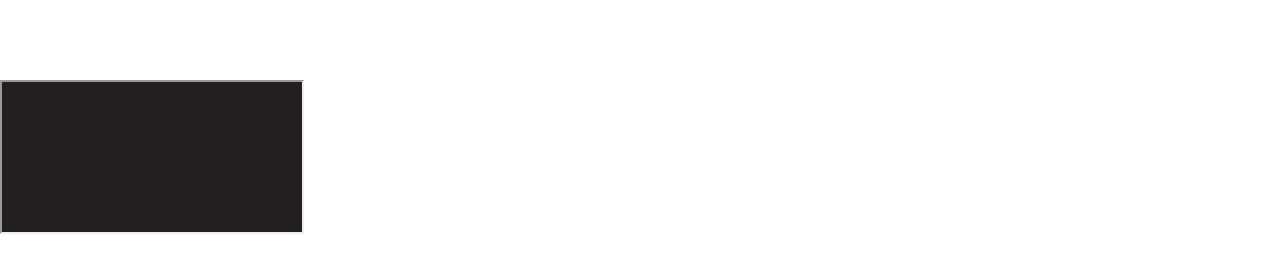
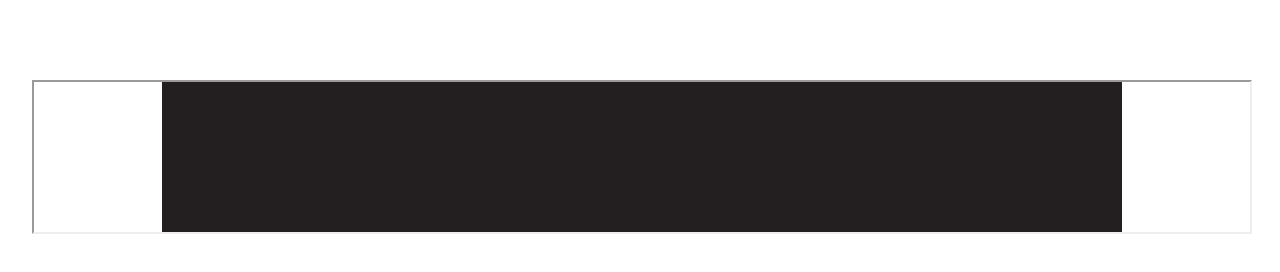
Before and after one commit to AnurajKat/AnurajKat.github.io, a plain HTML site: page index.html in a window 1280 px wide. Drawn offline with Linux system fonts and the light colour scheme.

Commit message:
unity integration fixes
alignment and size

```diff
--- a/index.html
+++ b/index.html
@@ -6,11 +6,13 @@
         <style>
           .content{
               margin-top: 5em;
+              height:90%;
+              width: 95%;
             }
             .uic{
                 margin :0 0 0 0;
-                height:parent;
-                width: parent;
+                height:100%;
+                width: 100%;
             }
         </style>
     </head>
```
